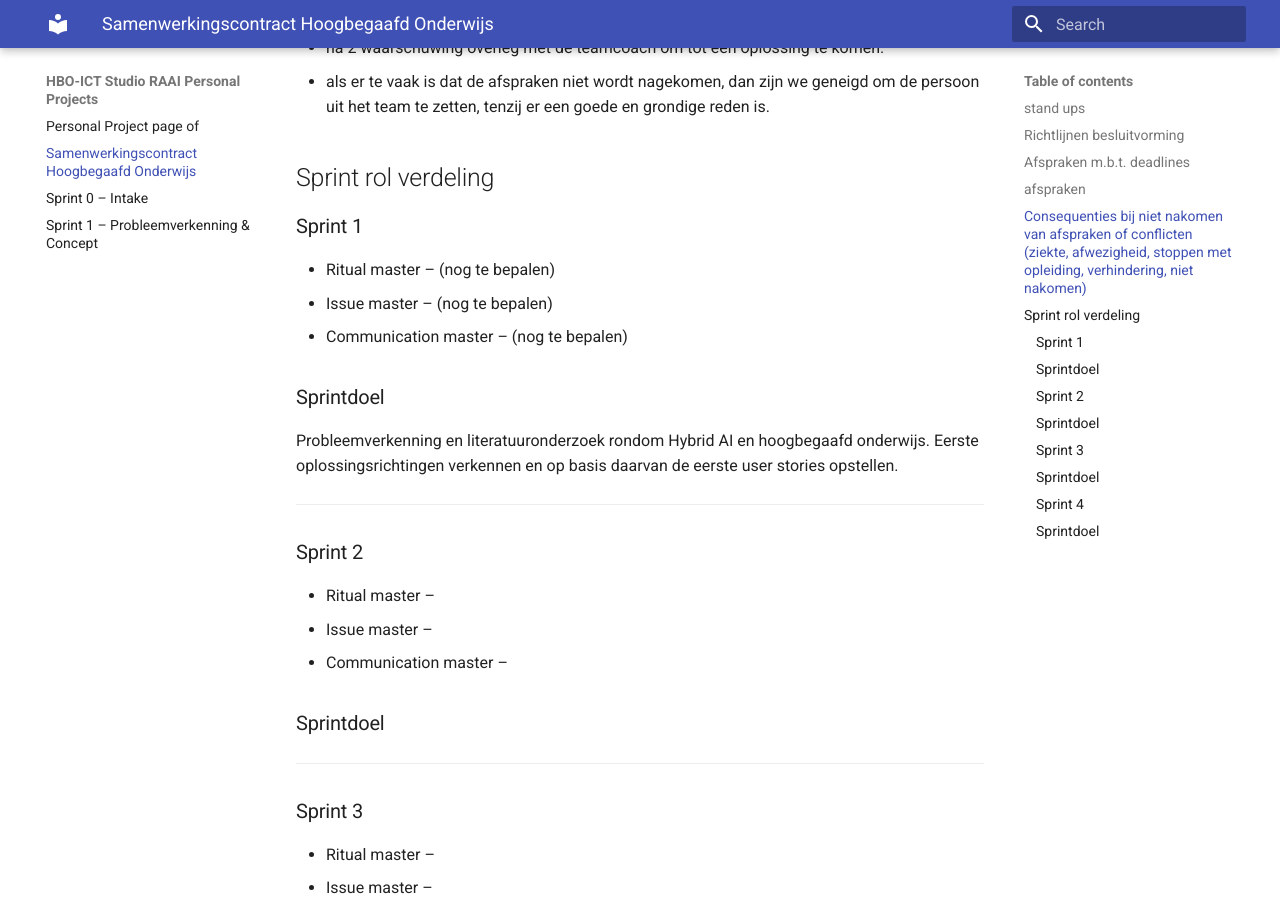
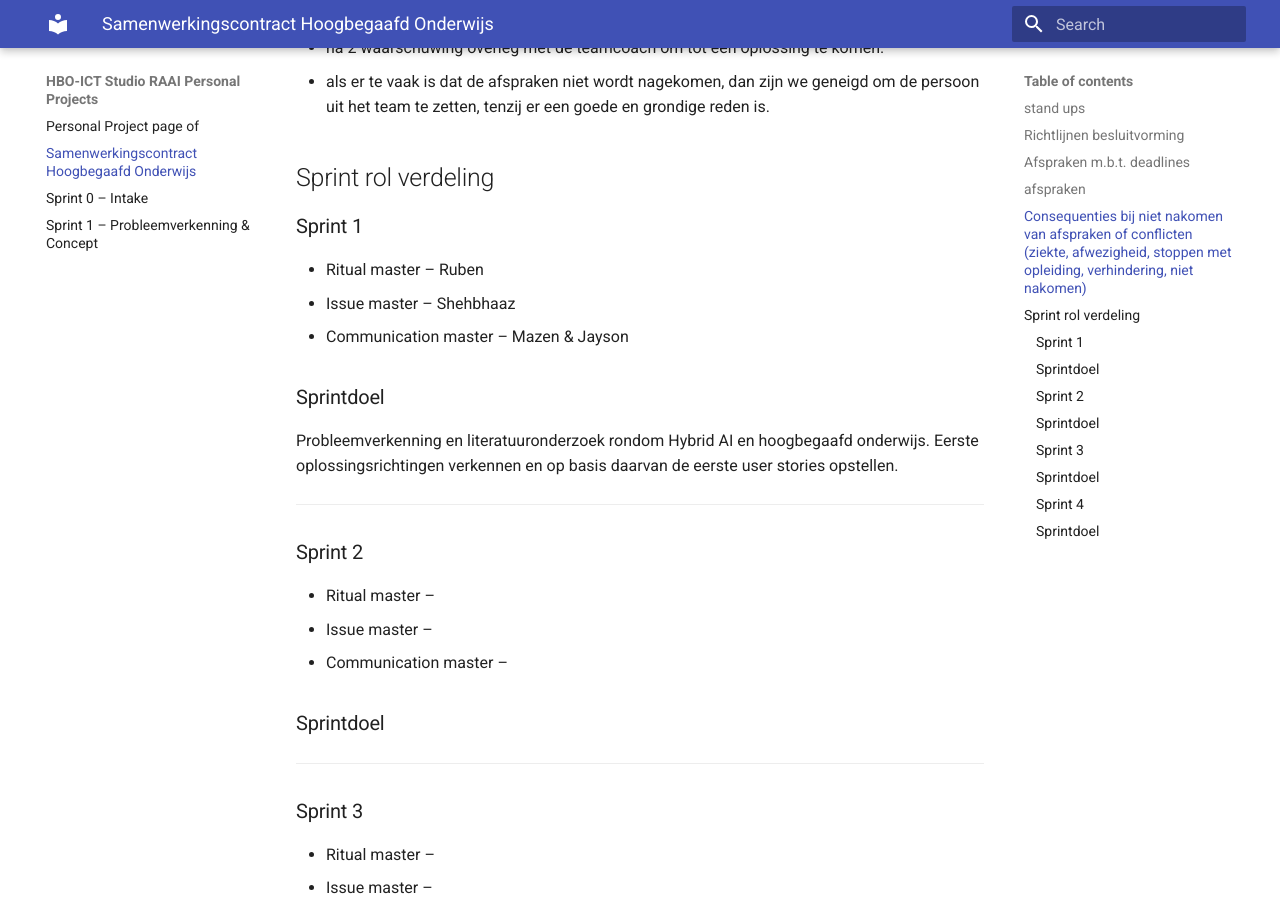
Before and after one commit to Jayson123321/Juf-aimee, an MkDocs documentation site: the page built from docs/Samenwerkingscontract.md, in a window 1280 px wide and 900 px high, scrolled down 2329 px. Built offline with MkDocs 1.6.1 and Material for MkDocs 9.7.7, drawn with Linux system fonts in a browser that asks for light colours.

Commit message:
Docs: Filled in roles for sprint 1

```diff
--- a/docs/Samenwerkingscontract.md
+++ b/docs/Samenwerkingscontract.md
@@ -63,9 +63,9 @@
 ## Sprint rol verdeling
 
 ### Sprint 1
-- Ritual master – (nog te bepalen)
-- Issue master – (nog te bepalen)
-- Communication master – (nog te bepalen)
+- Ritual master – Ruben
+- Issue master – Shehbhaaz
+- Communication master – Mazen & Jayson
 
 ### Sprintdoel
 Probleemverkenning en literatuuronderzoek rondom Hybrid AI en hoogbegaafd onderwijs. Eerste oplossingsrichtingen verkennen en op basis daarvan de eerste user stories opstellen.
```
